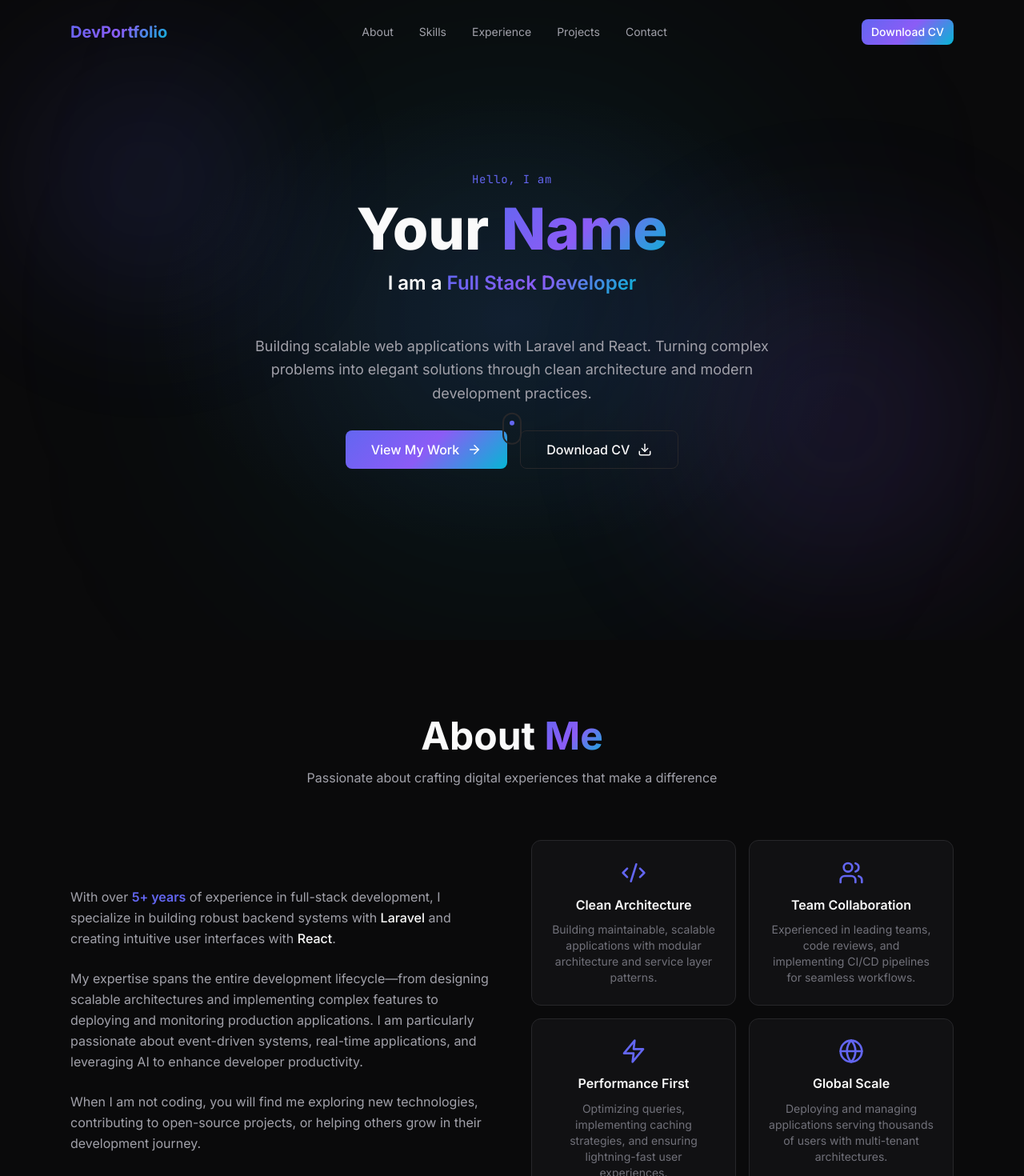
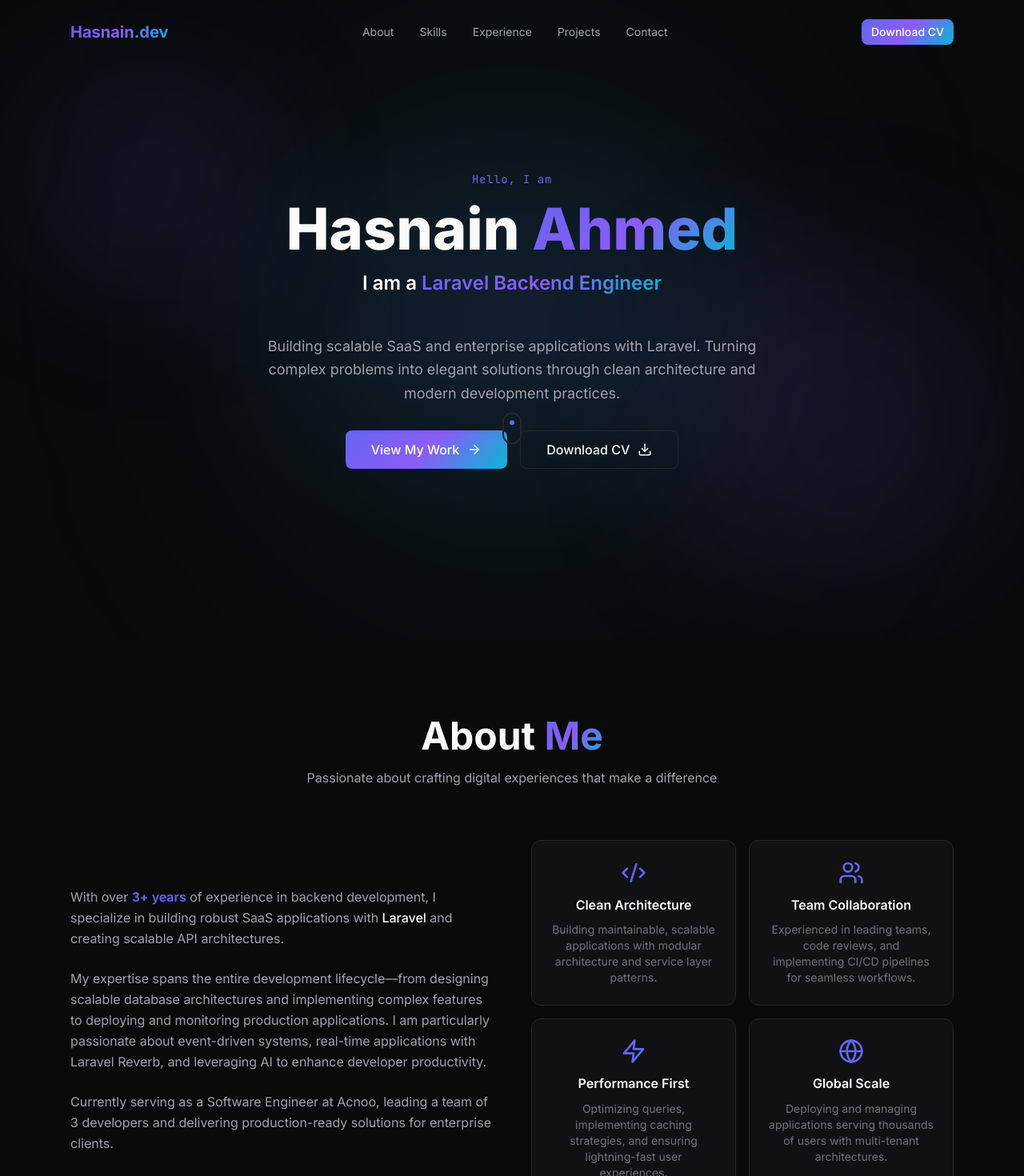
Before and after one commit to hasnainahmed007/portfolio, a Next.js app: page / in a window 1280 px wide. Shown: the top 1470 px of the page at 80% size. Built offline with nearby package versions, Linux system fonts and the light colour scheme.

Commit message:
some content changes

```diff
--- a/app/layout.tsx
+++ b/app/layout.tsx
@@ -2,8 +2,8 @@ import type { Metadata } from 'next'
 import './globals.css'
 
 export const metadata: Metadata = {
-  title: 'Full Stack Developer | Laravel & React Expert',
-  description: 'Professional portfolio of a Full Stack Developer specializing in Laravel, React, and modern web technologies.',
+  title: 'Hasnain Ahmed Santo | Laravel Backend Engineer',
+  description: 'Professional portfolio of Hasnain Ahmed Santo, a Laravel Backend Engineer with 3+ years of experience building scalable SaaS and enterprise applications.',
 }
 
 export default function RootLayout({
--- a/components/layout/Footer.tsx
+++ b/components/layout/Footer.tsx
@@ -4,10 +4,9 @@ import { Github, Linkedin, Twitter, Mail, ArrowUp } from 'lucide-react'
 import { motion } from 'framer-motion'
 
 const socialLinks = [
-  { icon: Github, href: '#', label: 'GitHub' },
-  { icon: Linkedin, href: '#', label: 'LinkedIn' },
-  { icon: Twitter, href: '#', label: 'Twitter' },
-  { icon: Mail, href: '#', label: 'Email' },
+  { icon: Github, href: 'https://github.com/hasnainahmed007', label: 'GitHub' },
+  { icon: Linkedin, href: 'https://linkedin.com/in/santo07', label: 'LinkedIn' },
+  { icon: Mail, href: 'mailto:mdh05944@gmail.com', label: 'Email' },
 ]
 
 export function Footer() {
--- a/components/layout/Navbar.tsx
+++ b/components/layout/Navbar.tsx
@@ -38,7 +38,7 @@ export function Navbar() {
       <div className="max-w-6xl mx-auto px-6">
         <div className="flex items-center justify-between h-20">
           <a href="#" className="text-xl font-bold gradient-text">
-            Dev<span className="text-text-primary">Portfolio</span>
+            Hasnain<span className="text-text-primary">.dev</span>
           </a>
 
           <div className="hidden md:flex items-center gap-8">
--- a/components/sections/About.tsx
+++ b/components/sections/About.tsx
@@ -55,20 +55,20 @@ export function About() {
             className="space-y-6"
           >
             <p className="text-text-secondary leading-relaxed">
-              With over <span className="text-accent-primary font-semibold">5+ years</span> of experience
-              in full-stack development, I specialize in building robust backend systems with
+              With over <span className="text-accent-primary font-semibold">3+ years</span> of experience
+              in backend development, I specialize in building robust SaaS applications with
               <span className="text-text-primary font-medium"> Laravel</span> and creating
-              intuitive user interfaces with <span className="text-text-primary font-medium">React</span>.
+              scalable API architectures.
             </p>
             <p className="text-text-secondary leading-relaxed">
               My expertise spans the entire development lifecycle—from designing scalable
-              architectures and implementing complex features to deploying and monitoring
+              database architectures and implementing complex features to deploying and monitoring
               production applications. I am particularly passionate about event-driven
-              systems, real-time applications, and leveraging AI to enhance developer productivity.
+              systems, real-time applications with Laravel Reverb, and leveraging AI to enhance developer productivity.
             </p>
             <p className="text-text-secondary leading-relaxed">
-              When I am not coding, you will find me exploring new technologies, contributing
-              to open-source projects, or helping others grow in their development journey.
+              Currently serving as a Software Engineer at Acnoo, leading a team of 3 developers
+              and delivering production-ready solutions for enterprise clients.
             </p>
           </motion.div>
 
--- a/components/sections/Contact.tsx
+++ b/components/sections/Contact.tsx
@@ -12,12 +12,12 @@ const contactInfo = [
   {
     icon: MapPin,
     label: 'Location',
-    value: 'Your City, Country'
+    value: 'Dhaka, Mirpur-1, Bangladesh'
   },
   {
     icon: Mail,
     label: 'Email',
-    value: 'hello@example.com'
+    value: 'mdh05944@gmail.com'
   },
   {
     icon: Clock,
--- a/components/sections/Hero.tsx
+++ b/components/sections/Hero.tsx
@@ -5,10 +5,10 @@ import { Button } from '@/components/ui/Button'
 import { ArrowRight, Download } from 'lucide-react'
 
 const roles = [
-  'Full Stack Developer',
-  'Laravel Expert',
-  'React Specialist',
+  'Laravel Backend Engineer',
+  'Software Engineer',
   'System Architect',
+  'API Developer',
   'DevOps Engineer',
 ]
 
@@ -44,8 +44,8 @@ export function Hero() {
               transition={{ delay: 0.3 }}
               className="text-5xl md:text-7xl font-extrabold"
             >
-              <span className="text-text-primary">Your </span>
-              <span className="gradient-text">Name</span>
+              <span className="text-text-primary">Hasnain </span>
+              <span className="gradient-text">Ahmed</span>
             </motion.h1>
 
             <motion.div
@@ -64,7 +64,7 @@ export function Hero() {
             transition={{ delay: 0.7 }}
             className="text-lg text-text-secondary max-w-2xl mx-auto leading-relaxed"
           >
-            Building scalable web applications with Laravel and React.
+            Building scalable SaaS and enterprise applications with Laravel.
             Turning complex problems into elegant solutions through clean architecture
             and modern development practices.
           </motion.p>
--- a/data/experience.ts
+++ b/data/experience.ts
@@ -8,24 +8,17 @@ export interface Experience {
 
 export const experiences: Experience[] = [
   {
-    company: 'Tech Innovations Inc.',
-    role: 'Senior Full Stack Developer',
-    duration: '2022 - Present',
-    description: 'Leading development of enterprise SaaS applications using Laravel and React. Architected multi-tenant systems serving 50,000+ users. Implemented event-driven architectures with Kafka and real-time features using Laravel Reverb.',
-    technologies: ['Laravel', 'React', 'PostgreSQL', 'Kafka', 'Redis', 'Docker', 'AWS']
+    company: 'Acnoo',
+    role: 'Software Engineer',
+    duration: 'Feb 2024 – April 2026',
+    description: 'Designed and developed scalable RESTful APIs for a SaaS-based business management system. Implemented role-based authorization system handling 5+ user types with dynamic permissions. Built modular Laravel architecture improving maintainability and feature scalability. Led a team of 3 developers, conducted code reviews, and mentored junior developers.',
+    technologies: ['Laravel', 'RESTful APIs', 'Docker', 'PostgreSQL', 'Redis', 'Reverb', 'Kafka']
   },
   {
-    company: 'Digital Solutions Ltd.',
-    role: 'Full Stack Developer',
-    duration: '2019 - 2022',
-    description: 'Built scalable web applications and RESTful APIs for clients across e-commerce and fintech sectors. Integrated payment gateways including Stripe and PayPal. Reduced API response times by 40% through query optimization.',
-    technologies: ['Laravel', 'PHP', 'MySQL', 'React', 'JavaScript', 'Bootstrap']
-  },
-  {
-    company: 'StartupXYZ',
-    role: 'Junior Backend Developer',
-    duration: '2017 - 2019',
-    description: 'Developed and maintained backend services for a growing startup. Implemented authentication systems using Laravel Passport. Collaborated with frontend team to deliver full-stack features.',
-    technologies: ['Laravel', 'MySQL', 'REST APIs', 'Git']
+    company: 'Acnoo',
+    role: 'Intern – Software Engineer',
+    duration: 'Dec 2023 – Feb 2024',
+    description: 'Worked collaboratively with the development team to resolve customer-reported issues. Assisted in debugging and improving existing Laravel-based applications. Contributed to feature enhancements and bug fixes under senior developer guidance.',
+    technologies: ['Laravel', 'PHP', 'MySQL', 'JavaScript']
   }
 ]
--- a/data/projects.ts
+++ b/data/projects.ts
@@ -10,51 +10,43 @@ export interface Project {
 
 export const projects: Project[] = [
   {
-    title: 'Multi-Tenant SaaS Platform',
-    description: 'Enterprise-grade multi-tenant platform with subscription billing and role-based access control.',
-    longDescription: 'A comprehensive SaaS platform supporting multiple organizations with isolated data, subscription management via Stripe, real-time notifications using Laravel Reverb, and an AI-powered dashboard for analytics.',
-    technologies: ['Laravel', 'React', 'PostgreSQL', 'Redis', 'Stripe', 'Docker', 'AI SDK'],
-    liveUrl: '#',
-    githubUrl: '#',
+    title: 'Restaurant SaaS with Food Ordering System',
+    description: 'Full-featured restaurant management platform with online ordering.',
+    longDescription: 'Comprehensive SaaS platform for restaurants including table management, food ordering system, Kitchen Display System (KDS), and real-time order tracking with Laravel Reverb.',
+    technologies: ['Laravel', 'React', 'MySQL', 'Redis', 'Reverb', 'Docker'],
     featured: true
   },
   {
-    title: 'Real-Time Collaboration Tool',
-    description: 'Team collaboration platform with live document editing and video conferencing.',
-    longDescription: 'Built with Laravel Reverb for real-time WebSocket connections, featuring live document collaboration, integrated video calls, and activity feeds with presence indicators.',
-    technologies: ['Laravel', 'InertiaJS', 'Vue', 'PostgreSQL', 'Reverb', 'WebRTC'],
-    githubUrl: '#',
+    title: 'HRM Management System',
+    description: 'Complete HR management solution with attendance and payroll.',
+    longDescription: 'Enterprise HRM system featuring employee management, attendance tracking, leave management, payroll processing, and performance evaluation modules.',
+    technologies: ['Laravel', 'InertiaJS', 'MySQL', 'Redis', 'Docker'],
     featured: true
   },
   {
-    title: 'E-Commerce API Suite',
-    description: 'High-performance RESTful APIs powering multiple storefronts with inventory management.',
-    longDescription: 'Scalable e-commerce API ecosystem supporting multiple storefronts, with automated inventory sync, PayPal and Stripe payments, and comprehensive admin dashboards.',
-    technologies: ['Laravel', 'MySQL', 'Redis', 'Stripe', 'PayPal', 'Docker'],
-    liveUrl: '#',
-    githubUrl: '#',
+    title: 'ERP System',
+    description: 'Comprehensive enterprise resource planning solution.',
+    longDescription: 'Full-featured ERP system with inventory management, supply chain tracking, financial reporting, and business analytics dashboard for decision making.',
+    technologies: ['Laravel', 'React', 'PostgreSQL', 'Redis', 'Kafka'],
     featured: true
   },
   {
-    title: 'AI Workflow Automation',
-    description: 'Custom AI agent system for automated business process optimization.',
-    longDescription: 'Integrates multiple AI models through MCP protocol to automate repetitive tasks, generate reports, and provide intelligent insights from business data.',
-    technologies: ['Next.js', 'AI SDK', 'MCP', 'Python', 'PostgreSQL'],
-    liveUrl: '#',
-    githubUrl: '#'
+    title: 'Multi-Tenant POS Platform',
+    description: 'Multi-tenant point of sale system for retail businesses.',
+    longDescription: 'Scalable multi-tenant POS platform supporting multiple retail stores with isolated data, inventory sync, sales reporting, and real-time analytics.',
+    technologies: ['Laravel', 'React', 'MySQL', 'Redis', 'Stripe', 'Docker'],
+    featured: true
   },
   {
-    title: 'Healthcare Management System',
-    description: 'HIPAA-compliant patient management system with appointment scheduling.',
-    longDescription: 'Full-featured healthcare platform with patient records management, automated appointment reminders, prescription tracking, and comprehensive audit logging.',
-    technologies: ['Laravel', 'React', 'MySQL', 'Docker', 'AWS'],
-    liveUrl: '#'
+    title: 'Pharmacy Management System',
+    description: 'Pharmacy management with inventory and prescription tracking.',
+    longDescription: 'Specialized pharmacy management system with drug inventory, prescription management, expiry tracking, and supplier coordination features.',
+    technologies: ['Laravel', 'InertiaJS', 'MySQL', 'Docker'],
   },
   {
-    title: 'DevOps Monitoring Dashboard',
-    description: 'Real-time infrastructure monitoring with custom alerts and log analysis.',
-    longDescription: 'Centralized monitoring solution aggregating metrics from Prometheus, application logs from Sentry, and custom business metrics with intelligent alerting via Grafana.',
-    technologies: ['Next.js', 'Grafana', 'Prometheus', 'Sentry', 'Docker', 'PostgreSQL'],
-    githubUrl: '#'
+    title: 'Rental Management System',
+    description: 'Property rental management with tenant tracking.',
+    longDescription: 'Property rental management system featuring tenant onboarding, rent tracking, maintenance requests, utility management, and financial reporting.',
+    technologies: ['Laravel', 'React', 'MySQL', 'Redis'],
   }
 ]
```
